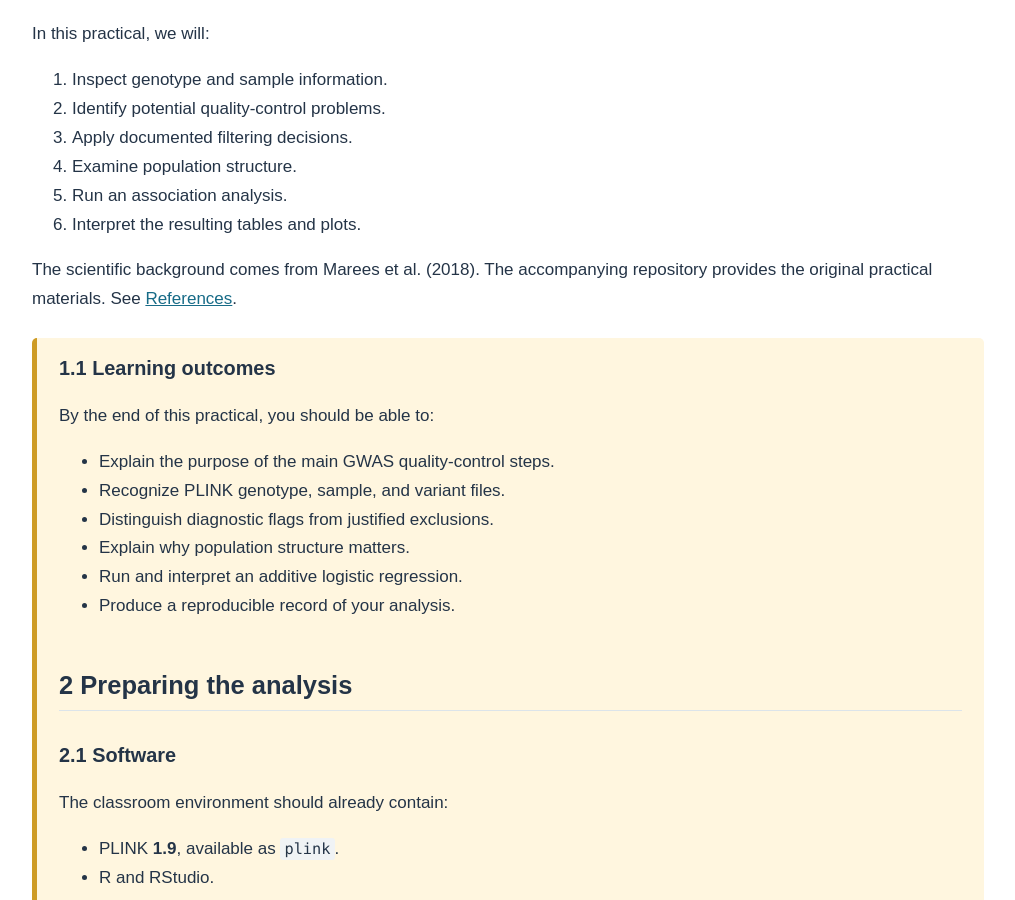
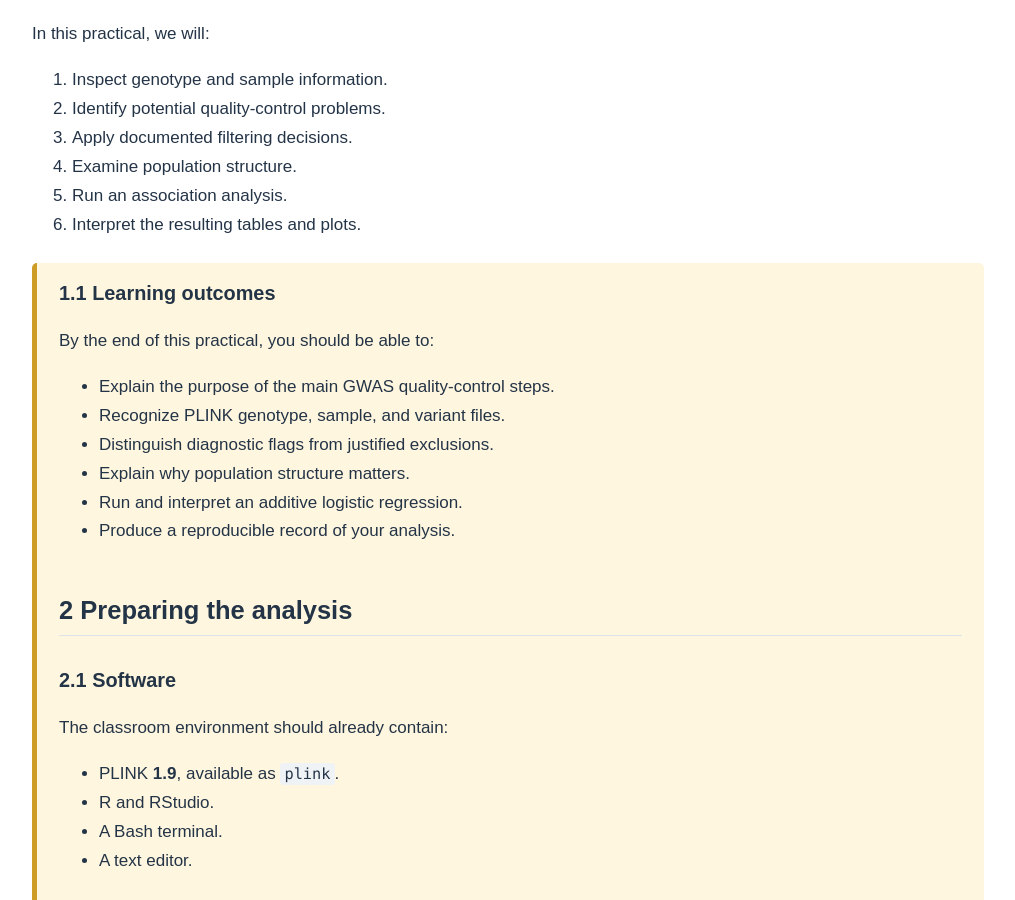
Before and after one commit to Eggong/HKUMed-Master-Tutorial-GWAS, a Jekyll site: the page built from index.md, in a window 1280 px wide and 900 px high, scrolled down 1939 px. Shown: the whole window, without its empty margins (132-1147 px from the left). Built offline with Jekyll 4.4.1, drawn with Linux system fonts in a browser that asks for light colours.

Commit message:
Update index.md by removing obsolete references
Removed outdated references and sources from the document.

```diff
--- a/index.md
+++ b/index.md
@@ -38,10 +38,6 @@ In this practical, we will:
 4. Examine population structure.
 5. Run an association analysis.
 6. Interpret the resulting tables and plots.
-
-The scientific background comes from Marees et al. (2018).
-The accompanying repository provides the original practical materials.
-See [References](#9-references).
 
 <div class="warning" markdown="1">
 
```
Also changed, not shown: other parts of index.md (+0 -1 lines).
